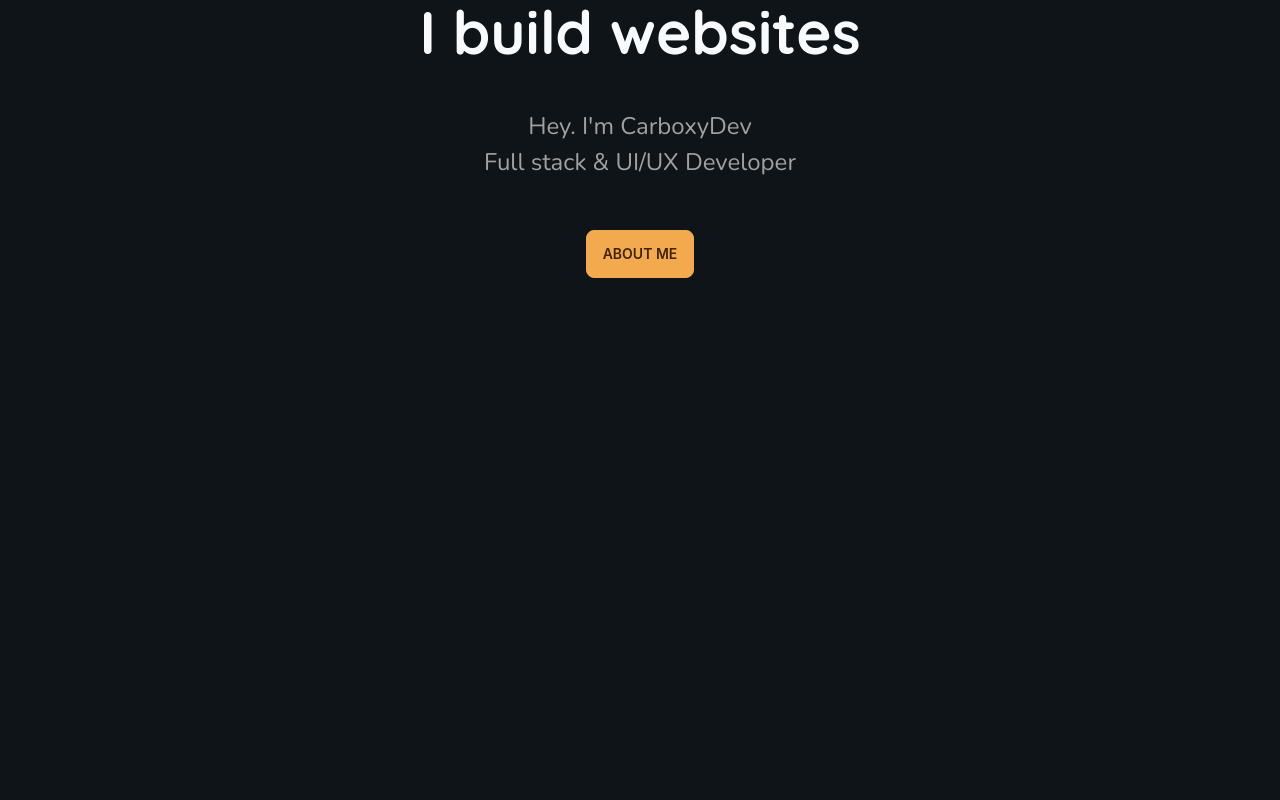
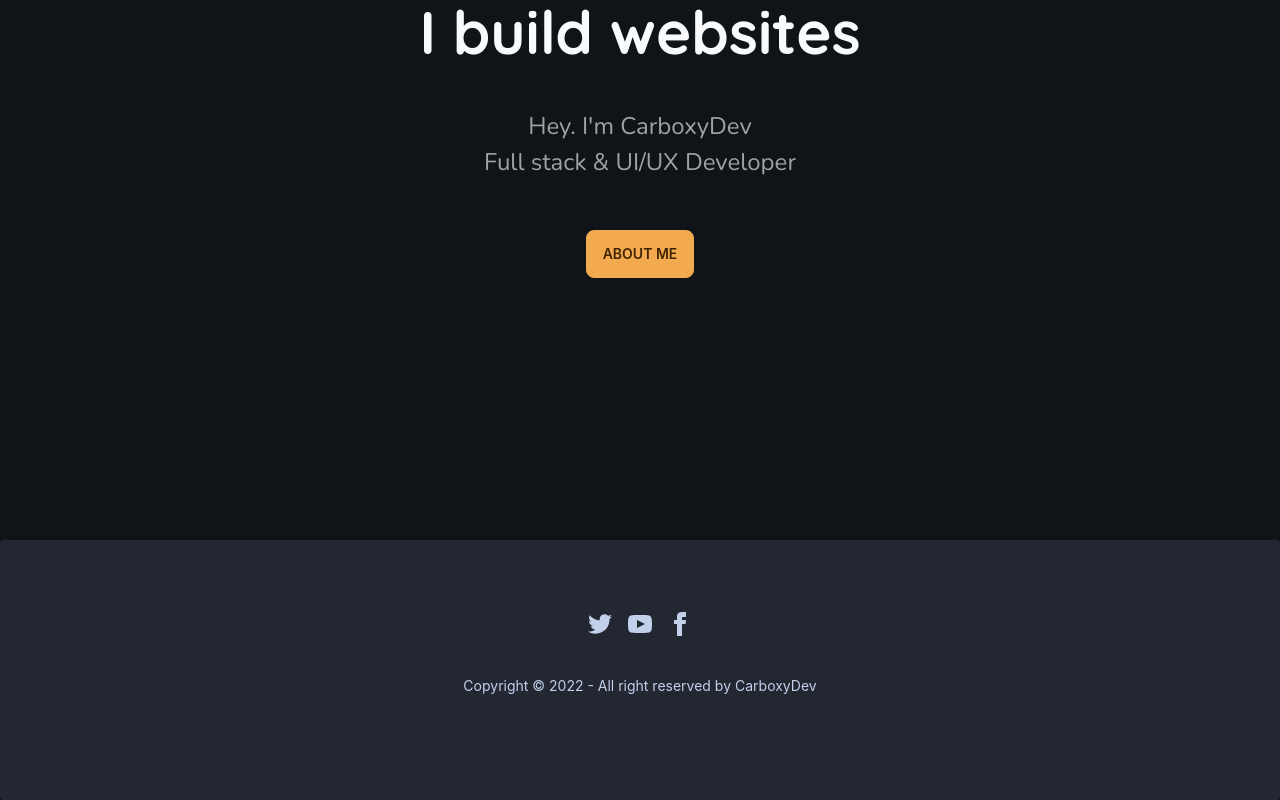
Before and after one commit to CarboxyDev/carboxy.me, a Next.js app: page / in a window 1280 px wide. Shown: the part 324-1124 px from the top of the page. Before the commit the page ends 864 px from the top, so only its background shows below. Built offline with nearby package versions, Linux system fonts and the light colour scheme; a web font is replaced by a local one.

Commit message:
Add Footer

```diff
--- /dev/null
+++ b/src/components/Footer.tsx
@@ -0,0 +1,52 @@
+const Footer = () => {
+    return (
+      <>
+        <footer className="footer footer-center p-10 bg-base-300 text-base-content rounded">
+          <div>
+            <div className="pt-6"></div>
+            <div className="grid grid-flow-col gap-4">
+              <a>
+                <svg
+                  xmlns="http://www.w3.org/2000/svg"
+                  width="24"
+                  height="24"
+                  viewBox="0 0 24 24"
+                  className="fill-current"
+                >
+                  <path d="M24 4.557c-.883.392-1.832.656-2.828.775 1.017-.609 1.798-1.574 2.165-2.724-.951.564-2.005.974-3.127 1.195-.897-.957-2.178-1.555-3.594-1.555-3.179 0-5.515 2.966-4.797 6.045-4.091-.205-7.719-2.165-10.148-5.144-1.29 2.213-.669 5.108 1.523 6.574-.806-.026-1.566-.247-2.229-.616-.054 2.281 1.581 4.415 3.949 4.89-.693.188-1.452.232-2.224.084.626 1.956 2.444 3.379 4.6 3.419-2.07 1.623-4.678 2.348-7.29 2.04 2.179 1.397 4.768 2.212 7.548 2.212 9.142 0 14.307-7.721 13.995-14.646.962-.695 1.797-1.562 2.457-2.549z"></path>
+                </svg>
+              </a>
+              <a>
+                <svg
+                  xmlns="http://www.w3.org/2000/svg"
+                  width="24"
+                  height="24"
+                  viewBox="0 0 24 24"
+                  className="fill-current"
+                >
+                  <path d="M19.615 3.184c-3.604-.246-11.631-.245-15.23 0-3.897.266-4.356 2.62-4.385 8.816.029 6.185.484 8.549 4.385 8.816 3.6.245 11.626.246 15.23 0 3.897-.266 4.356-2.62 4.385-8.816-.029-6.185-.484-8.549-4.385-8.816zm-10.615 12.816v-8l8 3.993-8 4.007z"></path>
+                </svg>
+              </a>
+              <a>
+                <svg
+                  xmlns="http://www.w3.org/2000/svg"
+                  width="24"
+                  height="24"
+                  viewBox="0 0 24 24"
+                  className="fill-current"
+                >
+                  <path d="M9 8h-3v4h3v12h5v-12h3.642l.358-4h-4v-1.667c0-.955.192-1.333 1.115-1.333h2.885v-5h-3.808c-3.596 0-5.192 1.583-5.192 4.615v3.385z"></path>
+                </svg>
+              </a>
+            </div>
+          </div>
+          <div>
+            <p>Copyright © 2022 - All right reserved by CarboxyDev</p>
+          </div>
+          <div className="pb-6"></div>
+        </footer>
+      </>
+    );
+}
+
+export default Footer;
--- a/src/components/Layout.tsx
+++ b/src/components/Layout.tsx
@@ -1,3 +1,4 @@
+import Footer from "./Footer";
 import Navbar from "./Navbar";
 
 const Layout = ({ children }: any) => {
@@ -5,6 +6,7 @@
     <>
       <Navbar></Navbar>
       <main>{children}</main>
+      <Footer></Footer>
     </>
   );
 };
```
